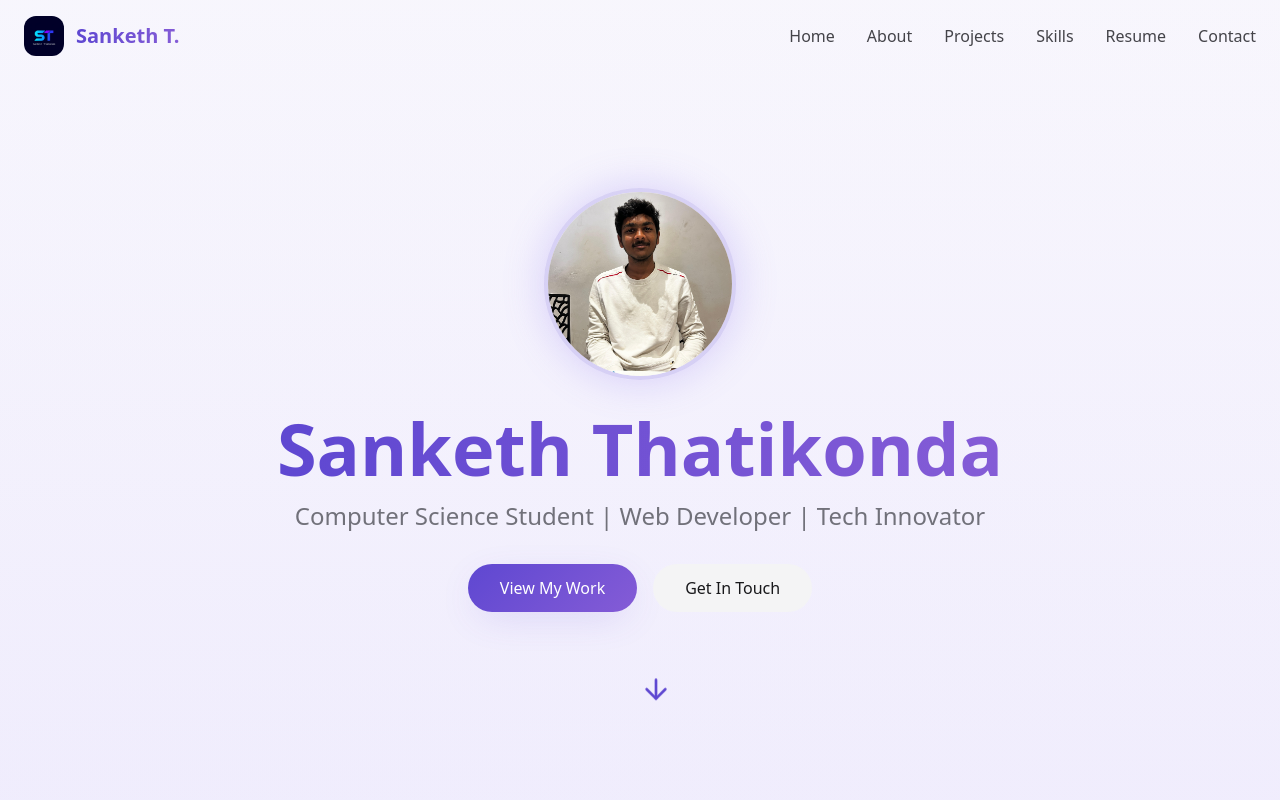
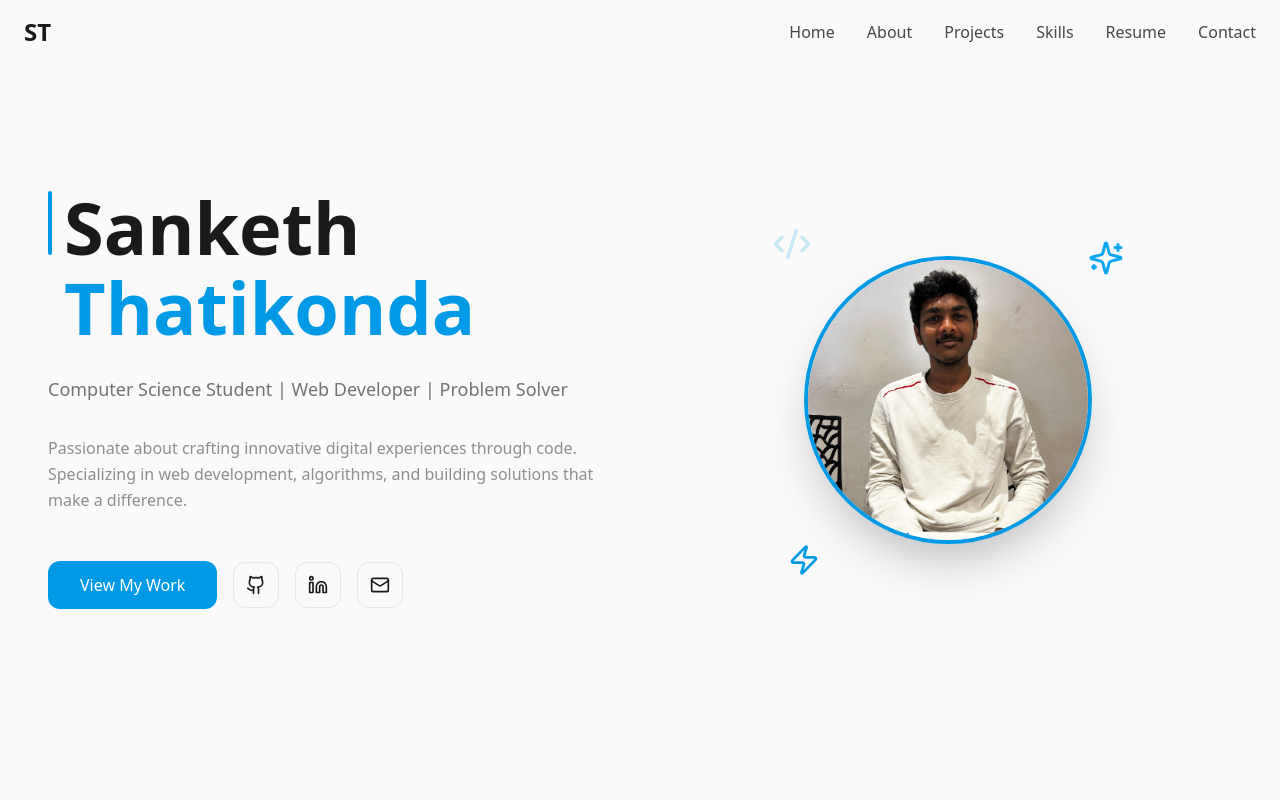
Before and after one commit to Sanzzz1125/sanketh-portfolio, a React (Vite) app: page / in a window 1280 px wide. Shown: the top 800 px of the page. Built offline with nearby package versions, Linux system fonts and the light colour scheme; the HTML template or start-up script is replaced by a standard one.

Commit message:
Revert "Remove logo and update UI"

```diff
--- a/src/components/Hero.tsx
+++ b/src/components/Hero.tsx
@@ -1,59 +1,101 @@
-import { ArrowDown } from "lucide-react";
+import { Code2, Zap, Sparkles, Github, Linkedin, Mail } from "lucide-react";
 import profilePhoto from "@/assets/profile-photo.jpeg";
 
 const Hero = () => {
   return (
     <section
       id="home"
-      className="min-h-screen flex items-center justify-center relative overflow-hidden"
-      style={{
-        background: "var(--gradient-hero)",
-      }}
+      className="min-h-screen flex items-center justify-center relative overflow-hidden bg-background"
     >
-      <div className="absolute inset-0 bg-gradient-to-br from-primary/5 to-accent/5 animate-gradient-shift bg-[length:200%_200%]"></div>
-
-      <div className="max-w-6xl mx-auto px-6 py-32 text-center relative z-10">
-        <div className="animate-fade-in">
-          <div className="mb-8">
-            <img
-              src={profilePhoto}
-              alt="Sanketh Thatikonda"
-              className="w-48 h-48 rounded-full mx-auto object-cover border-4 border-primary/20 shadow-2xl hover-lift"
-              style={{ boxShadow: "var(--shadow-glow)" }}
-            />
+      <div className="max-w-7xl mx-auto px-6 md:px-12 py-20 relative z-10">
+        <div className="grid md:grid-cols-2 gap-12 items-center">
+          {/* Left Content */}
+          <div className="animate-fade-in space-y-8">
+            <div>
+              <div className="flex items-start gap-3 mb-2">
+                <div className="w-1 h-16 bg-primary rounded-full"></div>
+                <h1 className="text-6xl md:text-7xl font-bold text-foreground">
+                  Sanketh
+                </h1>
+              </div>
+              <h1 className="text-6xl md:text-7xl font-bold text-primary ml-4">
+                Thatikonda
+              </h1>
             </div>
 
-          <h1 className="text-5xl md:text-7xl font-bold mb-4">
-            <span className="gradient-text">Sanketh Thatikonda</span>
-          </h1>
-
-          <p className="text-xl md:text-2xl text-muted-foreground mb-8 max-w-3xl mx-auto">
-            Computer Science Student | Web Developer | Tech Innovator
+            <p className="text-lg text-muted-foreground max-w-xl">
+              Computer Science Student | Web Developer | Problem Solver
             </p>
 
-          <div className="flex flex-wrap gap-4 justify-center">
+            <p className="text-base text-muted-foreground/80 max-w-xl leading-relaxed">
+              Passionate about crafting innovative digital experiences through code.
+              Specializing in web development, algorithms, and building solutions that make a difference.
+            </p>
+
+            <div className="flex items-center gap-4 pt-4">
               <a
                 href="#projects"
-              className="px-8 py-3 rounded-full font-medium transition-all duration-300"
-              style={{
-                background: "var(--gradient-primary)",
-                color: "white",
-                boxShadow: "var(--shadow-elegant)",
-              }}
+                className="px-8 py-3 bg-primary text-primary-foreground rounded-lg font-medium hover:bg-primary/90 transition-all duration-300 hover-lift"
               >
                 View My Work
               </a>
+
               <a
-              href="#contact"
-              className="px-8 py-3 rounded-full bg-secondary text-secondary-foreground font-medium hover:bg-secondary/80 transition-all duration-300"
+                href="https://github.com/yourusername"
+                target="_blank"
+                rel="noopener noreferrer"
+                className="p-3 border border-border rounded-lg hover:border-primary hover:text-primary transition-all duration-300"
+                aria-label="GitHub"
               >
-              Get In Touch
+                <Github size={20} />
+              </a>
+
+              <a
+                href="https://linkedin.com/in/yourusername"
+                target="_blank"
+                rel="noopener noreferrer"
+                className="p-3 border border-border rounded-lg hover:border-primary hover:text-primary transition-all duration-300"
+                aria-label="LinkedIn"
+              >
+                <Linkedin size={20} />
+              </a>
+
+              <a
+                href="mailto:your.email@example.com"
+                className="p-3 border border-border rounded-lg hover:border-primary hover:text-primary transition-all duration-300"
+                aria-label="Email"
+              >
+                <Mail size={20} />
               </a>
             </div>
           </div>
 
-        <div className="absolute bottom-8 left-1/2 transform -translate-x-1/2 animate-bounce">
-          <ArrowDown className="text-primary" size={32} />
+          {/* Right Content - Photo with decorative elements */}
+          <div className="relative flex justify-center items-center animate-fade-in">
+            <div className="relative">
+              {/* Decorative elements */}
+              <div className="absolute -top-8 -left-8 text-primary/20">
+                <Code2 size={40} />
+              </div>
+              <div className="absolute -bottom-8 -left-4 text-primary">
+                <Zap size={32} />
+              </div>
+              <div className="absolute -top-4 -right-8 text-accent">
+                <Sparkles size={36} />
+              </div>
+
+              {/* Photo */}
+              <div className="relative">
+                <div className="w-72 h-72 rounded-full overflow-hidden border-4 border-primary shadow-2xl">
+                  <img
+                    src={profilePhoto}
+                    alt="Sanketh Thatikonda"
+                    className="w-full h-full object-cover"
+                  />
+                </div>
+              </div>
+            </div>
+          </div>
         </div>
       </div>
     </section>
--- a/src/components/Navigation.tsx
+++ b/src/components/Navigation.tsx
@@ -33,9 +33,8 @@ const Navigation = () => {
     >
       <div className="max-w-7xl mx-auto px-6 py-4">
         <div className="flex items-center justify-between">
-          <a href="#home" className="flex items-center gap-3">
-            <img src={logo} alt="ST Logo" className="h-10 w-10 rounded-lg" />
-            <span className="text-xl font-bold gradient-text">Sanketh T.</span>
+          <a href="#home" className="flex items-center gap-2">
+            <span className="text-2xl font-bold text-foreground">ST</span>
           </a>
 
           {/* Desktop Navigation */}
--- a/src/index.css
+++ b/src/index.css
@@ -8,41 +8,41 @@ All colors MUST be HSL.
 
 @layer base {
   :root {
-    --background: 0 0% 100%;
-    --foreground: 240 10% 10%;
+    --background: 0 0% 98%;
+    --foreground: 0 0% 10%;
 
     --card: 0 0% 100%;
-    --card-foreground: 240 10% 10%;
+    --card-foreground: 0 0% 10%;
 
     --popover: 0 0% 100%;
-    --popover-foreground: 240 10% 10%;
+    --popover-foreground: 0 0% 10%;
 
-    --primary: 250 60% 55%;
+    --primary: 200 100% 45%;
     --primary-foreground: 0 0% 100%;
-    --primary-glow: 250 80% 70%;
+    --primary-glow: 200 100% 60%;
 
-    --secondary: 240 5% 96%;
-    --secondary-foreground: 240 6% 10%;
+    --secondary: 0 0% 96%;
+    --secondary-foreground: 0 0% 10%;
 
-    --muted: 240 5% 96%;
-    --muted-foreground: 240 4% 46%;
+    --muted: 0 0% 96%;
+    --muted-foreground: 0 0% 45%;
 
-    --accent: 260 60% 60%;
+    --accent: 200 90% 50%;
     --accent-foreground: 0 0% 100%;
 
     --destructive: 0 84% 60%;
     --destructive-foreground: 0 0% 100%;
 
-    --border: 240 6% 90%;
-    --input: 240 6% 90%;
-    --ring: 250 60% 55%;
+    --border: 0 0% 90%;
+    --input: 0 0% 90%;
+    --ring: 200 100% 45%;
 
     --radius: 0.75rem;
 
-    --gradient-primary: linear-gradient(135deg, hsl(250, 60%, 55%), hsl(260, 60%, 60%));
-    --gradient-hero: linear-gradient(180deg, hsl(0, 0%, 100%), hsl(250, 100%, 98%));
-    --shadow-elegant: 0 10px 40px -10px hsl(250 60% 55% / 0.2);
-    --shadow-glow: 0 0 40px hsl(250 80% 70% / 0.3);
+    --gradient-primary: linear-gradient(135deg, hsl(200, 100%, 45%), hsl(200, 90%, 50%));
+    --gradient-hero: linear-gradient(180deg, hsl(0, 0%, 98%), hsl(0, 0%, 100%));
+    --shadow-elegant: 0 10px 40px -10px hsl(200 100% 45% / 0.15);
+    --shadow-glow: 0 0 40px hsl(200 100% 60% / 0.2);
 
     --sidebar-background: 0 0% 98%;
     --sidebar-foreground: 240 5.3% 26.1%;
@@ -55,39 +55,39 @@ All colors MUST be HSL.
   }
 
   .dark {
-    --background: 240 10% 8%;
+    --background: 0 0% 8%;
     --foreground: 0 0% 98%;
 
-    --card: 240 8% 12%;
+    --card: 0 0% 12%;
     --card-foreground: 0 0% 98%;
 
-    --popover: 240 8% 12%;
+    --popover: 0 0% 12%;
     --popover-foreground: 0 0% 98%;
 
-    --primary: 250 60% 55%;
+    --primary: 200 100% 45%;
     --primary-foreground: 0 0% 100%;
-    --primary-glow: 250 80% 70%;
+    --primary-glow: 200 100% 60%;
 
-    --secondary: 240 4% 16%;
+    --secondary: 0 0% 16%;
     --secondary-foreground: 0 0% 98%;
 
-    --muted: 240 4% 16%;
-    --muted-foreground: 240 5% 65%;
+    --muted: 0 0% 16%;
+    --muted-foreground: 0 0% 65%;
 
-    --accent: 260 60% 60%;
+    --accent: 200 90% 50%;
     --accent-foreground: 0 0% 100%;
 
     --destructive: 0 63% 31%;
     --destructive-foreground: 0 0% 100%;
 
-    --border: 240 4% 16%;
-    --input: 240 4% 16%;
-    --ring: 250 60% 55%;
+    --border: 0 0% 16%;
+    --input: 0 0% 16%;
+    --ring: 200 100% 45%;
 
-    --gradient-primary: linear-gradient(135deg, hsl(250, 60%, 55%), hsl(260, 60%, 60%));
-    --gradient-hero: linear-gradient(180deg, hsl(240, 10%, 8%), hsl(250, 30%, 15%));
-    --shadow-elegant: 0 10px 40px -10px hsl(250 60% 55% / 0.3);
-    --shadow-glow: 0 0 40px hsl(250 80% 70% / 0.4);
+    --gradient-primary: linear-gradient(135deg, hsl(200, 100%, 45%), hsl(200, 90%, 50%));
+    --gradient-hero: linear-gradient(180deg, hsl(0, 0%, 8%), hsl(0, 0%, 12%));
+    --shadow-elegant: 0 10px 40px -10px hsl(200 100% 45% / 0.2);
+    --shadow-glow: 0 0 40px hsl(200 100% 60% / 0.3);
 
     --sidebar-background: 240 5.9% 10%;
     --sidebar-foreground: 240 4.8% 95.9%;
```
Lines whose indentation alone changed are shown as unchanged.
